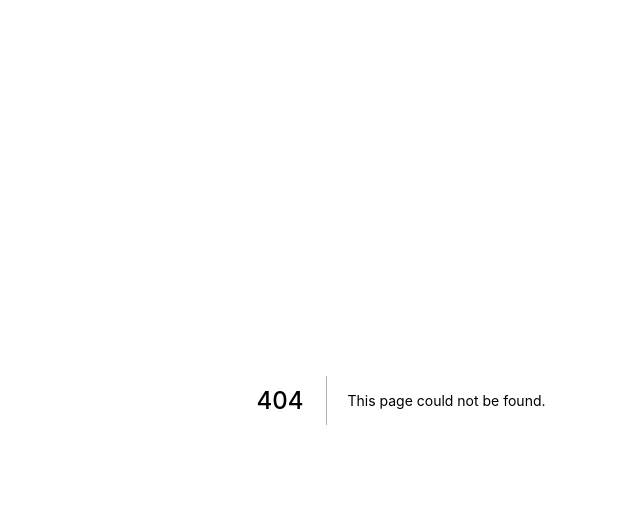
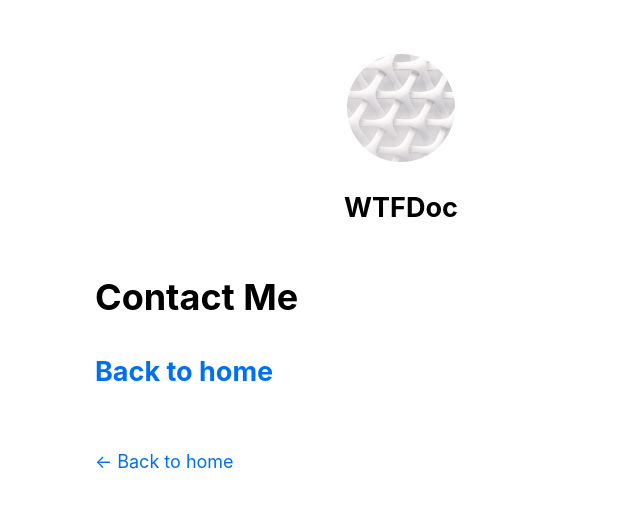
Before and after one commit to monsieurpigeon/wtfdoc, a Next.js app: page /posts/contact in a window 1280 px wide. Before the commit this address had no page. Shown: the top 508 px of the page, without its empty margins (239-879 px from the left). Built offline with nearby package versions, Linux system fonts and the light colour scheme.

Commit message:
add contact page

```diff
--- a/pages/posts/first-post.js
+++ b/pages/posts/contact.js
@@ -2,16 +2,16 @@ import Link from "next/link";
 import Head from "next/head";
 import Layout from "../../components/layout";
 
-export default function FirstPost() {
+export default function Contact() {
   // If you need to add attributes like, for example, className, add it to the a tag,
   // not to the Link tag.
   return (
     <>
       <Layout>
         <Head>
-          <title>First Post</title>
+          <title>Contact Me</title>
         </Head>
-        <h1>First Post</h1>
+        <h1>Contact Me</h1>
         <h2>
           <Link href="/">
             <a>Back to home</a>
```
